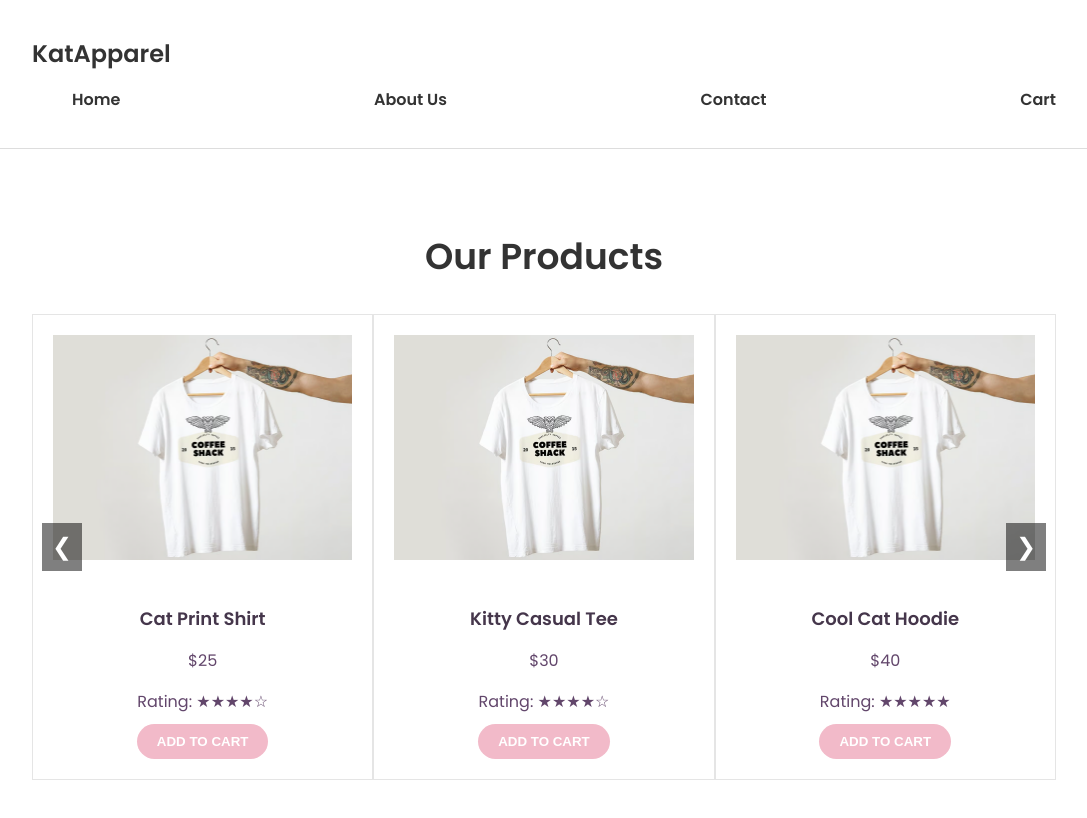
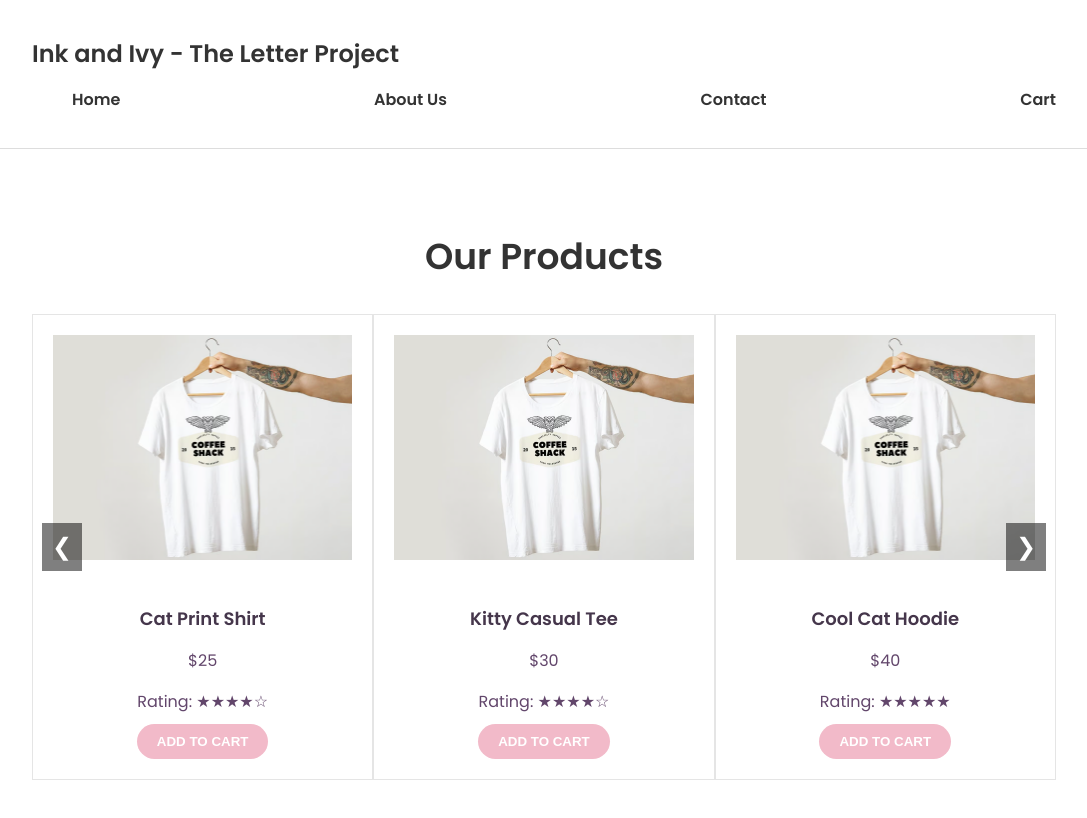
Before and after one commit to naemasif/Catapparel, a plain HTML site: page index.html in a window 1280 px wide. Shown: the whole page, without its empty margins (96-1183 px from the left). Drawn offline with Linux system fonts and the light colour scheme.

Commit message:
practice

```diff
--- a/index.html
+++ b/index.html
@@ -3,7 +3,7 @@
 <head>
     <meta charset="UTF-8">
     <meta name="viewport" content="width=device-width, initial-scale=1.0">
-    <title>CatApparel - Trendy Print Shirts</title>
+    <title>Ink and Ivy - The Letter Project</title>
     <link rel="stylesheet" href="css/style.css">
     <link href="https://fonts.googleapis.com/css2?family=Poppins:wght@400;600&display=swap" rel="stylesheet">
 </head>
@@ -12,7 +12,7 @@
     <!-- Header -->
     <header class="main-header">
         <div class="container">
-            <h1 class="logo">KatApparel</h1>
+            <h1 class="logo">Ink and Ivy - The Letter Project</h1>
             <nav>
                 <ul>
                     <li><a href="index.html">Home</a></li>
```
